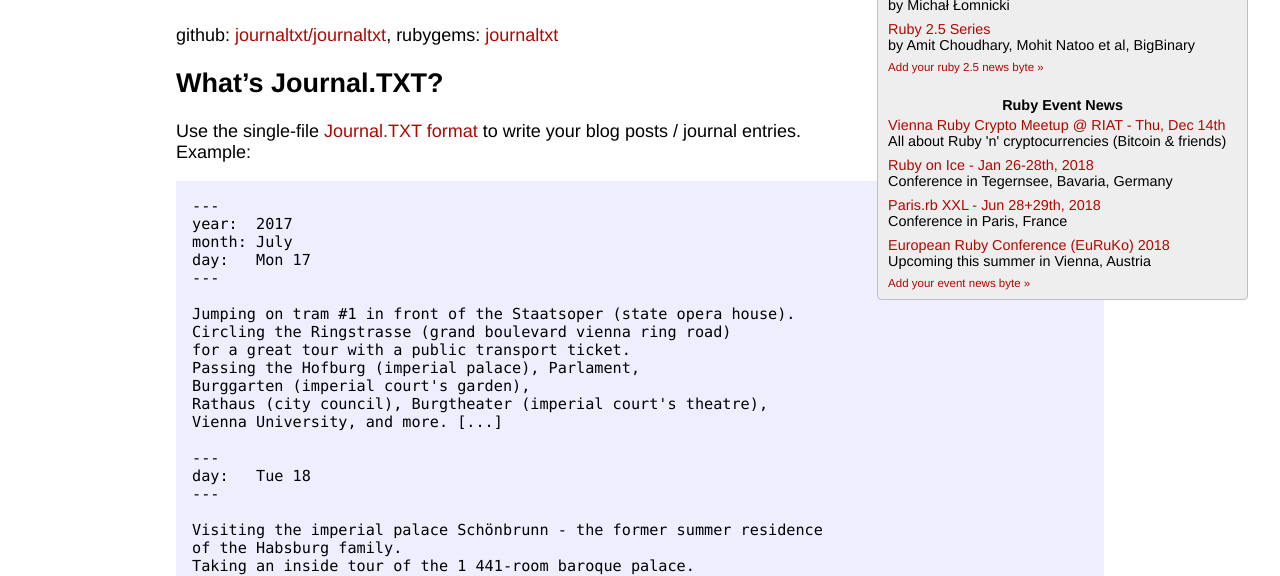
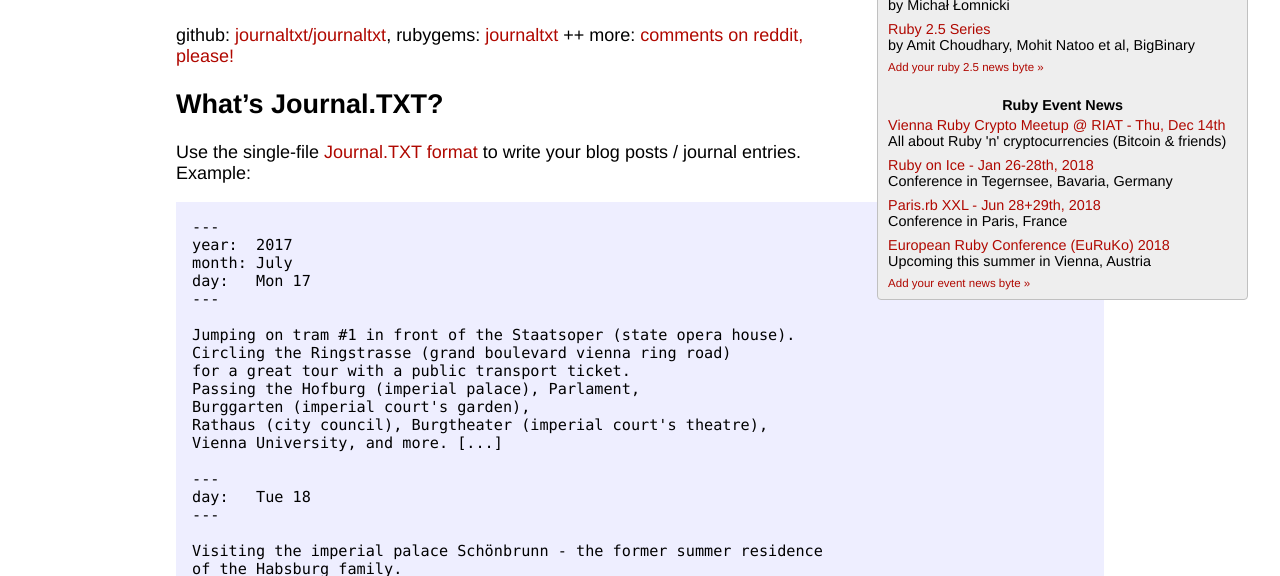
Before and after one commit to wongatron/calendar, a Jekyll site: the page built from 04-journaltxt.md, in a window 1280 px wide and 900 px high, cut to the strip 324-900 px from the top of the window. Built offline with Jekyll 4.4.1, drawn with Linux system fonts in a browser that asks for light colours; our own code applies the rules of GitHub Pages for plain Markdown files.

Commit message:
Update 04-journaltxt.md

```diff
--- a/04-journaltxt.md
+++ b/04-journaltxt.md
@@ -4,7 +4,8 @@ _Single-Text File Journals - The Human Multi-Document Format for Writers - Blogg
 # journaltxt library / gem and command line tool - Blogging Reinvented: Read Journal.TXT - Single-Text File Journals - and Write Out (Auto-Build) a Blog (w/ Jekyll Posts etc.)
 
 github: [journaltxt/journaltxt](https://github.com/journaltxt/journaltxt),
-rubygems: [journaltxt](https://rubygems.org/gems/journaltxt)
+rubygems: [journaltxt](https://rubygems.org/gems/journaltxt) ++
+more: [comments on reddit, please!](https://www.reddit.com/r/ruby/comments/7hh23z/day_4_ruby_advent_calendar_2017_journaltxt/)
 
 
 
```
